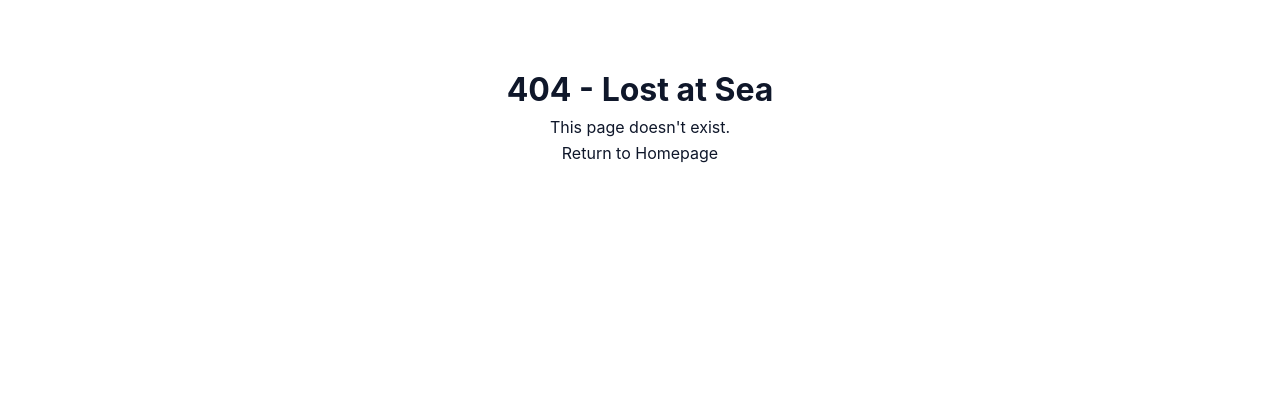
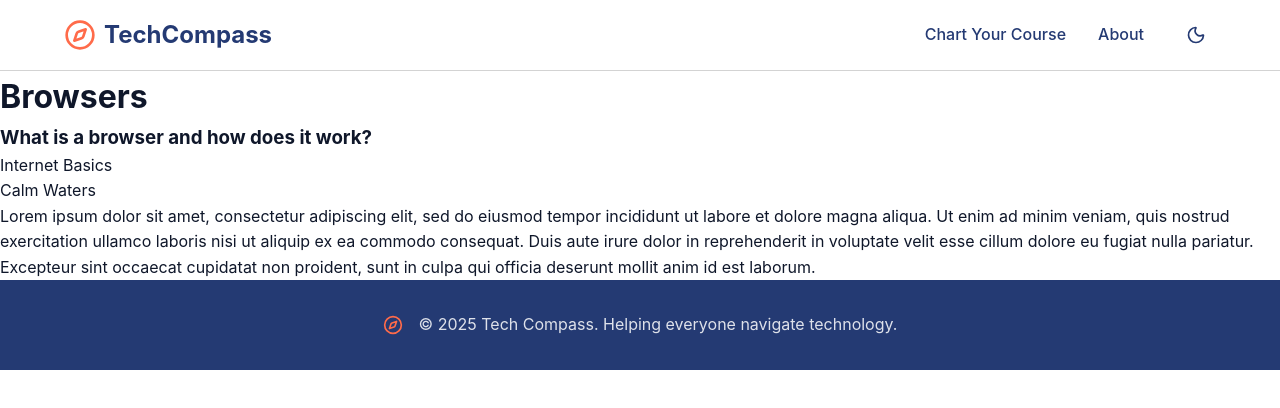
Before and after one commit to saxcrawford/tech-compass-react, a React (Vite) app: page /tutorial/1 in a window 1280 px wide. Before the commit this address had no page. Shown: the top 408 px of the page. Built offline with nearby package versions, Linux system fonts and the light colour scheme.

Commit message:
Separated site into pages and setup tutorials for each category. Still work in progress for all tutorials

```diff
--- a/src/App.jsx
+++ b/src/App.jsx
@@ -3,12 +3,14 @@ import {Routes, Route} from "react-router-dom";
 import HomePage from "./pages/HomePage.jsx";
 import CategoryPage from "./pages/CategoryPage.jsx";
 import NotFoundPage from "./pages/NotFoundPage.jsx";
+import TutorialPage from "./pages/TutorialPage.jsx";
 
 function App() {
     return (
         <Routes>
             <Route path='/' element={<HomePage/>}/>
             <Route path='/category/:categoryId' element={<CategoryPage/>}/>
+            <Route path='/tutorial/:tutorialId' element={<TutorialPage/>}/>
             <Route path='*' element={<NotFoundPage/>}/>
         </Routes>
     )
--- /dev/null
+++ b/src/data/tutorialsData.js
@@ -0,0 +1,28 @@
+const tutorials = [
+    {
+        id: 0,
+        title: 'Wi-Fi',
+        description: 'What is Wi-Fi and how does it work?',
+        category: 'Internet Basics',
+        content: 'Lorem ipsum dolor sit amet, consectetur adipiscing elit, sed do eiusmod tempor incididunt ut labore et dolore magna aliqua. Ut enim ad minim veniam, quis nostrud exercitation ullamco laboris nisi ut aliquip ex ea commodo consequat. Duis aute irure dolor in reprehenderit in voluptate velit esse cillum dolore eu fugiat nulla pariatur. Excepteur sint occaecat cupidatat non proident, sunt in culpa qui officia deserunt mollit anim id est laborum.',
+        difficultyLevel: 'Calm Waters',
+    },
+    {
+        id: 1,
+        title: 'Browsers',
+        description: 'What is a browser and how does it work?',
+        category: 'Internet Basics',
+        content: 'Lorem ipsum dolor sit amet, consectetur adipiscing elit, sed do eiusmod tempor incididunt ut labore et dolore magna aliqua. Ut enim ad minim veniam, quis nostrud exercitation ullamco laboris nisi ut aliquip ex ea commodo consequat. Duis aute irure dolor in reprehenderit in voluptate velit esse cillum dolore eu fugiat nulla pariatur. Excepteur sint occaecat cupidatat non proident, sunt in culpa qui officia deserunt mollit anim id est laborum.',
+        difficultyLevel: 'Calm Waters',
+    },
+    {
+        id: 2,
+        title: 'Email',
+        description: 'What is an email and how does it work?',
+        category: 'Internet Basics',
+        content: 'Lorem ipsum dolor sit amet, consectetur adipiscing elit, sed do eiusmod tempor incididunt ut labore et dolore magna aliqua. Ut enim ad minim veniam, quis nostrud exercitation ullamco laboris nisi ut aliquip ex ea commodo consequat. Duis aute irure dolor in reprehenderit in voluptate velit esse cillum dolore eu fugiat nulla pariatur. Excepteur sint occaecat cupidatat non proident, sunt in culpa qui officia deserunt mollit anim id est laborum.',
+        difficultyLevel: 'Calm Waters',
+    },
+]
+
+export default tutorials;
--- a/src/pages/CategoryPage.jsx
+++ b/src/pages/CategoryPage.jsx
@@ -1,16 +1,33 @@
-import { useParams } from "react-router-dom";
+import {Link, useParams} from "react-router-dom";
 import Header from "../components/Header.jsx";
 import Footer from "../components/Footer.jsx";
+import tutorialsData from "../data/tutorialsData.js";
 
 const CategoryPage = () => {
     const {categoryId} = useParams();
+    const filteredTutorials = tutorialsData.filter(
+        item => item.category.toLowerCase().replace(/ /g, '-') === categoryId
+    );
 
     return (
         <div className="app">
             <Header />
             <main>
-                <h1>Category: {categoryId}</h1>
-                <p>Tutorials will go here!</p>
+                {filteredTutorials.length > 0 ? (
+                    <>
+                        <h1>{filteredTutorials[0].category}</h1>
+                        {filteredTutorials.map(tutorialItem => (
+                                <Link to={`/tutorial/${tutorialItem.id}`} key={tutorialItem.id}>
+                                    <div>
+                                        <h2>{tutorialItem.title}</h2>
+                                        <p>{tutorialItem.description}</p>
+                                    </div>
+                                </Link>
+                            ))}
+                    </>
+                ) : (
+                    <p>No tutorials found</p>
+                )}
             </main>
             <Footer />
         </div>
--- /dev/null
+++ b/src/pages/TutorialPage.jsx
@@ -0,0 +1,31 @@
+import {useParams} from "react-router-dom";
+import tutorialsData from "../data/tutorialsData.js";
+import Header from "../components/Header.jsx";
+import Footer from "../components/Footer.jsx";
+
+const TutorialPage = () => {
+    const {tutorialId} = useParams();
+    const tutorial = tutorialsData.find(item => item.id === Number(tutorialId));
+
+    return (
+        <div className="app">
+            <Header />
+            <main>
+                {!tutorial ? (
+                    <p>Tutorial not found</p>
+                ) : (
+                    <>
+                        <h1>{tutorial.title}</h1>
+                        <h3>{tutorial.description}</h3>
+                        <p>{tutorial.category}</p>
+                        <p>{tutorial.difficultyLevel}</p>
+                        <p>{tutorial.content}</p>
+                    </>
+                )}
+            </main>
+            <Footer />
+        </div>
+    )
+}
+
+export default TutorialPage;
```
